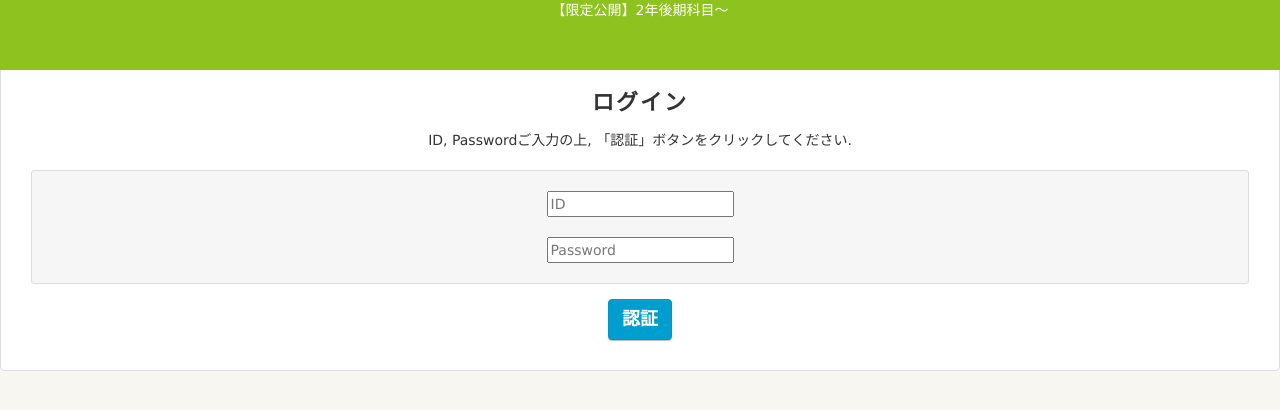
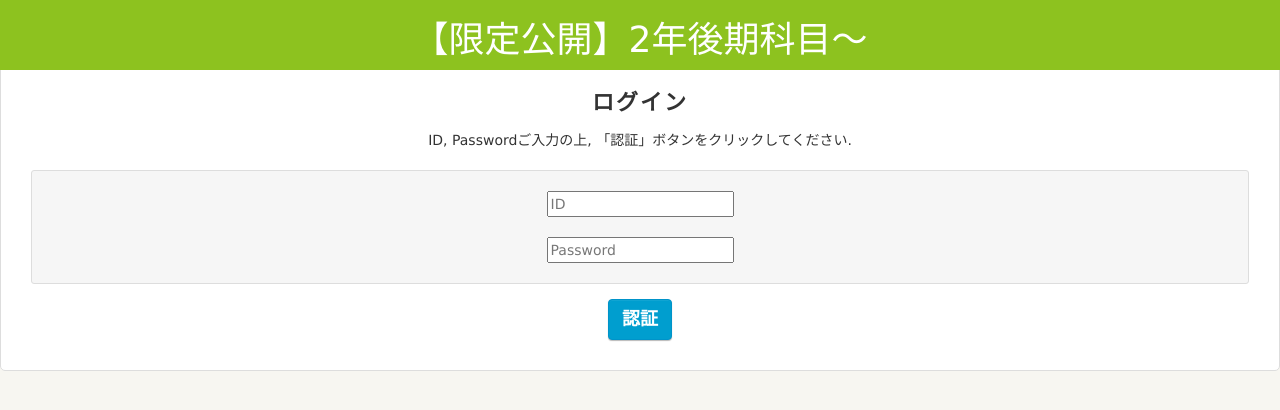
Before and after one commit to jackdawson0410/sample30, a plain HTML site: page index.html in a window 1280 px wide. Drawn offline with Linux system fonts and the light colour scheme.

Commit message:
Update index.html

```diff
--- a/index.html
+++ b/index.html
@@ -8,7 +8,9 @@
 </head>
 
 <header>
-    <center>【限定公開】2年後期科目～</center>
+    <center>
+        <h1>【限定公開】2年後期科目～</h1>
+    </center>
 </header>
 <style>
     header {
```
